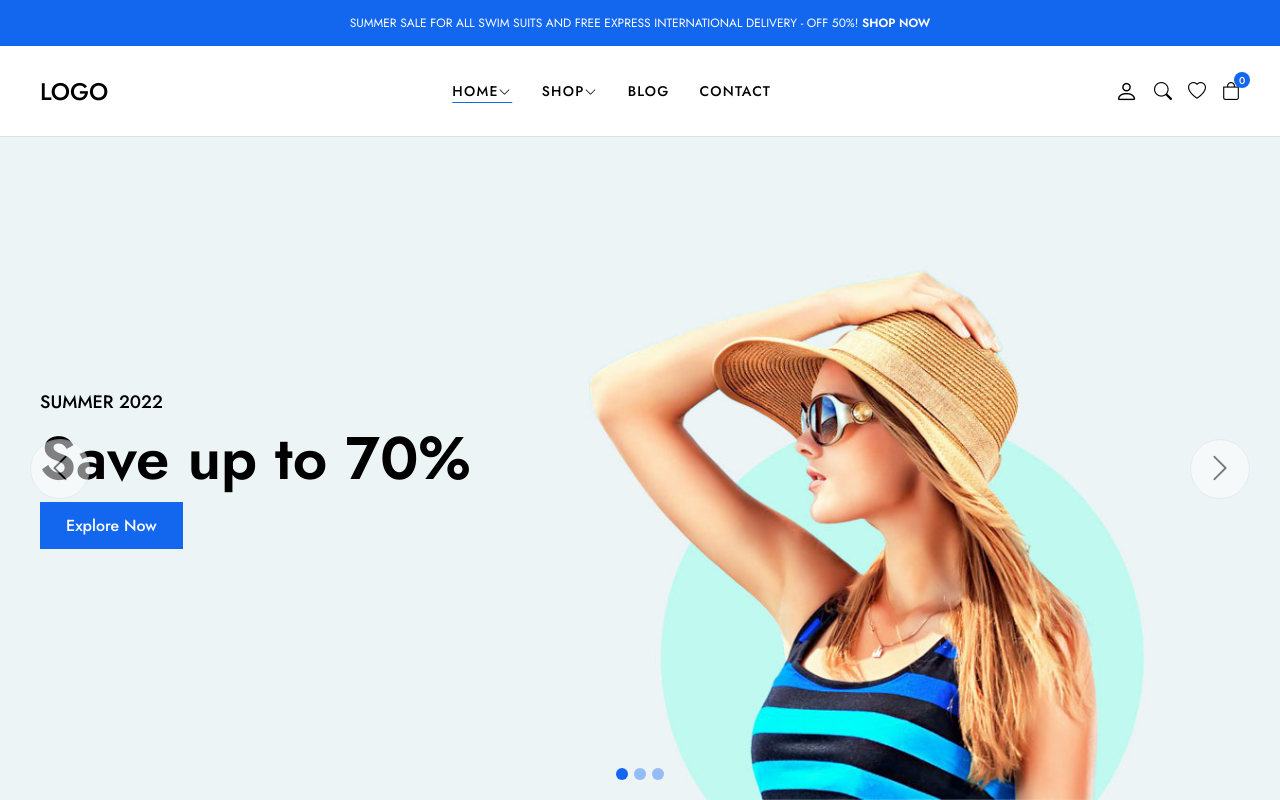
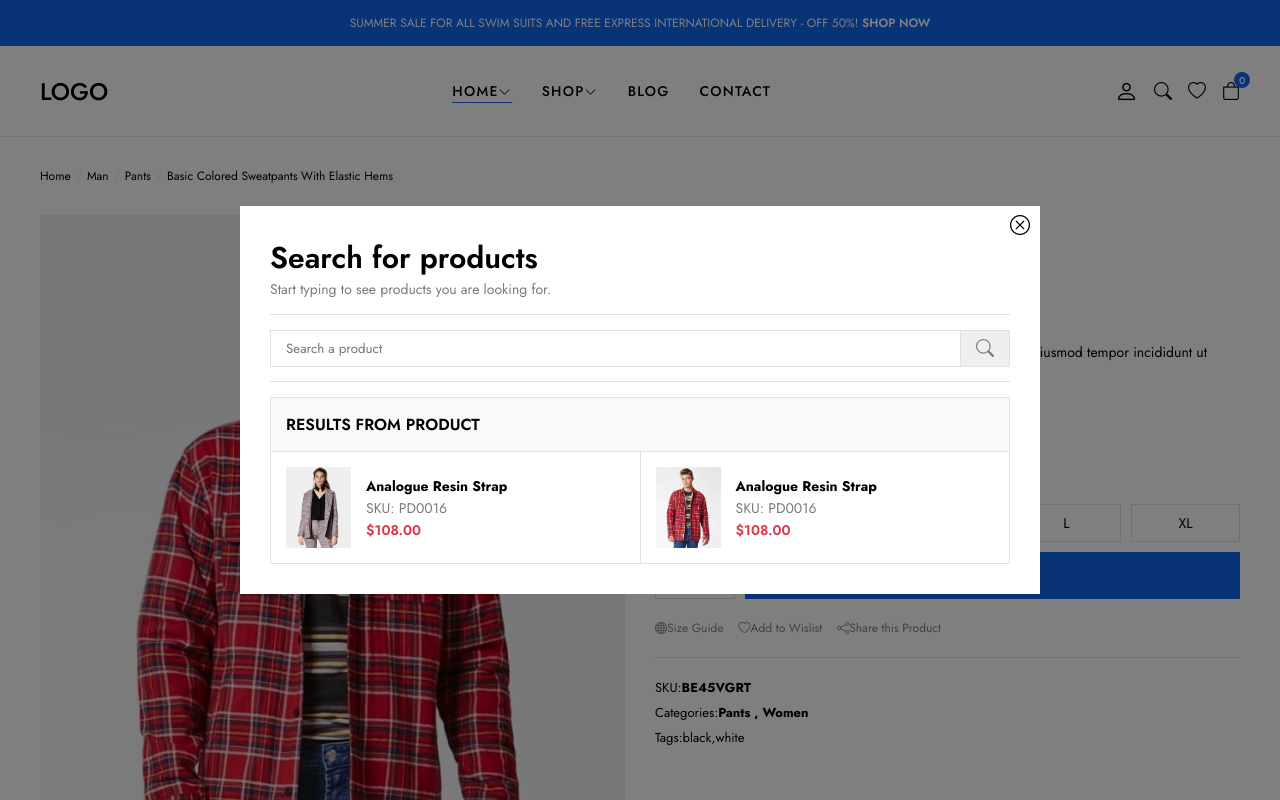
Before and after one commit to sadikahmetaydin/full-stack-e-commerce, a React (Vite) app in the folder frontend/: page / in a window 1280 px wide. Both pictures are taken after a click on the button 1163 px from the left and 91 px from the top of the page. Shown: the top 800 px of the page. Built offline with nearby package versions, Linux system fonts and the light colour scheme.

Commit message:
create search modals and functionality

```diff
--- a/frontend/src/App.jsx
+++ b/frontend/src/App.jsx
@@ -12,14 +12,14 @@
 const App = () => {
   return (
     <>
-      <HomePage />
+      {/* <HomePage /> */}
       {/* <ShopPage /> */}
       {/* <ContactPage /> */}
       {/* <AuthPage /> */}
       {/* <CartPage /> */}
       {/* <BlogPage /> */}
       {/* <BlogDetailsPage /> */}
-      {/* <ProductDetailsPage /> */}
+      <ProductDetailsPage />
     </>
   );
 };
--- a/frontend/src/components/Layout/Header/Header.jsx
+++ b/frontend/src/components/Layout/Header/Header.jsx
@@ -1,6 +1,6 @@
 import "./Header.css";
 
-const Header = () => {
+const Header = ({ setIsSearchShow }) => {
   return (
     <header>
       <div className="global-notification">
@@ -182,7 +182,7 @@
                 <a href="account.html" className="header-account">
                   <i className="bi bi-person"></i>
                 </a>
-                <button className="search-button">
+                <button className="search-button" onClick={() => setIsSearchShow(true)}>
                   <i className="bi bi-search"></i>
                 </button>
                 <a href="#">
--- /dev/null
+++ b/frontend/src/components/Modals/Search/Search.css
@@ -0,0 +1,166 @@
+/*! modal search start  */
+.modal-search {
+  position: absolute;
+  top: 0;
+  left: 0;
+  width: 100%;
+  height: 100%;
+  display: flex;
+  justify-content: center;
+  align-items: center;
+  visibility: hidden;
+  z-index: 999;
+  opacity: 0;
+  transition: 0.3s ease all;
+}
+
+.modal-search.show {
+  visibility: visible;
+  opacity: 1;
+}
+
+.modal-search::after {
+  content: "";
+  width: 100%;
+  height: 100%;
+  background-color: black;
+  position: fixed;
+  top: 0;
+  left: 0;
+  opacity: 0.5;
+}
+
+.modal-wrapper {
+  max-width: 800px;
+  width: 100%;
+  background-color: #fff;
+  position: fixed;
+  z-index: 10;
+  padding: 30px;
+}
+
+.modal-search .modal-title {
+  font-size: 30px;
+  font-weight: 600;
+}
+
+.modal-search .modal-text {
+  font-size: 14px;
+  color: #7a7a7a;
+  padding-bottom: 15px;
+  border-bottom: 1px solid #dee0ea;
+}
+
+.modal-search .search-form {
+  margin-top: 15px;
+  display: flex;
+  position: relative;
+}
+
+.modal-search .search-form::after {
+  content: "";
+  width: 100%;
+  height: 1px;
+  background-color: #dee0ea;
+  position: absolute;
+  bottom: -15px;
+}
+
+.modal-search .search-form input {
+  width: 100%;
+  max-height: 42px;
+  border-color: #dee0ea !important;
+}
+
+.modal-search .search-form button {
+  position: absolute;
+  right: 0;
+  height: 100%;
+  padding: 15px;
+  display: flex;
+  align-items: center;
+  justify-content: center;
+  border: 1px solid #dee0ea;
+}
+
+.modal-search .search-form button i {
+  font-size: 18px;
+  color: #7a7a7a;
+}
+
+.modal-search .search-results {
+  margin-top: 30px;
+}
+
+.modal-search .search-heading {
+  padding: 15px;
+  background-color: #f9f9f9;
+  border: 1px solid #dee0ea;
+}
+
+.modal-search .search-heading h3 {
+  font-size: 16px;
+  font-weight: 600;
+}
+
+.modal-search .results {
+  display: grid;
+  grid-template-columns: 1fr 1fr;
+  border-left: 1px solid #dee0ea;
+}
+
+.modal-search .result-item {
+  display: flex;
+  column-gap: 15px;
+  align-items: center;
+  padding: 15px;
+  border-bottom: 1px solid #dee0ea;
+  border-right: 1px solid #dee0ea;
+  transition: background-color 0.2s eae;
+}
+
+.modal-search .result-item:hover {
+  background-color: #f9f9f9;
+}
+
+.modal-search .search-thumb {
+  max-width: 65px;
+  width: 100%;
+}
+
+.modal-search .search-info {
+  font-size: 14px;
+  display: flex;
+  flex-direction: column;
+}
+
+.modal-search .search-sku {
+  color: #7a7a7a;
+  margin: 2px 0;
+}
+
+.modal-search .search-price {
+  font-weight: 600;
+  color: #dc3545;
+}
+
+.modal-search .bi-x-circle {
+  position: absolute;
+  top: 5px;
+  right: 10px;
+  font-size: 20px;
+  cursor: pointer;
+}
+
+/*! modal search end  */
+
+/* search responsive  */
+
+@media (max-width: 992px) {
+  .modal-search .modal-wrapper {
+    max-width: 370px;
+  }
+  .modal-search .results {
+    grid-template-columns: 1fr;
+  }
+}
--- /dev/null
+++ b/frontend/src/components/Modals/Search/Search.jsx
@@ -0,0 +1,44 @@
+import "./Search.css";
+
+const Search = ({ isSearchShow, setIsSearchShow }) => {
+  return (
+    <div className={`modal-search ${isSearchShow ? "show" : ""} `}>
+      <div className="modal-wrapper">
+        <h3 className="modal-title">Search for products</h3>
+        <p className="modal-text">Start typing to see products you are looking for.</p>
+        <form className="search-form">
+          <input type="text" placeholder="Search a product" />
+          <button>
+            <i className="bi bi-search"></i>
+          </button>
+        </form>
+        <div className="search-results">
+          <div className="search-heading">
+            <h3>RESULTS FROM PRODUCT</h3>
+          </div>
+          <div className="results">
+            <a href="#" className="result-item">
+              <img src="img/products/product1/1.png" className="search-thumb" alt="" />
+              <div className="search-info">
+                <h4>Analogue Resin Strap</h4>
+                <span className="search-sku">SKU: PD0016</span>
+                <span className="search-price">$108.00</span>
+              </div>
+            </a>
+            <a href="#" className="result-item">
+              <img src="img/products/product2/1.png" className="search-thumb" alt="" />
+              <div className="search-info">
+                <h4>Analogue Resin Strap</h4>
+                <span className="search-sku">SKU: PD0016</span>
+                <span className="search-price">$108.00</span>
+              </div>
+            </a>
+          </div>
+        </div>
+        <i className="bi bi-x-circle" id="close-search" onClick={() => setIsSearchShow(false)}></i>
+      </div>
+    </div>
+  )
+}
+
+export default Search
--- a/frontend/src/layouts/MainLayout.jsx
+++ b/frontend/src/layouts/MainLayout.jsx
@@ -1,18 +1,24 @@
 import Footer from "../components/Layout/Footer/Footer";
 import Header from "../components/Layout/Header/Header";
 import Proptypes from "prop-types";
+import Search from "../components/Modals/Search/Search";
+import { useState } from "react";
 
-const MainLayout = ({children}) => {
+const MainLayout = ({ children }) => {
+
+  const [isSearchShow, setIsSearchShow] = useState(false);
+
   return (
-    <>
-      <Header />
+    <div className="main-layout">
+      <Search isSearchShow={isSearchShow} setIsSearchShow={setIsSearchShow} />
+      <Header setIsSearchShow={setIsSearchShow} />
       {children}
       <Footer />
-    </>
+    </div>
   );
 };
 export default MainLayout;
 
 MainLayout.prototype = {
-  children : Proptypes.node
-}
+  children: Proptypes.node,
+};
```
